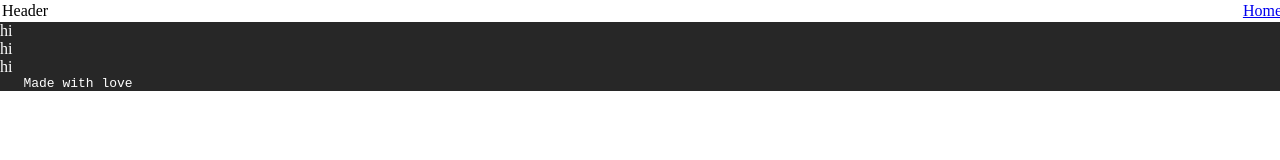
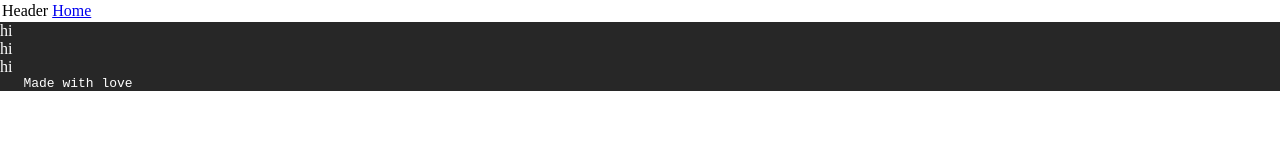
Before and after one commit to SayanRath/FIleCrypt, a plain HTML site: page index.html in a window 1280 px wide. Drawn offline with Linux system fonts and the light colour scheme.

Commit message:
Update index.html

```diff
--- a/index.html
+++ b/index.html
@@ -9,8 +9,8 @@
 <body>
 
     <header>
-        <div id="heading">Header</div>
-        <div class="navbar"> <a href="./home.html"> Home </a> </div>
+        <div id="heading">Header <a href="./home.html"> Home </a> </div>
+        <div class="navbar">  </div>
     </header>
     <main>
         <div id="sidepanel"></div>
```
